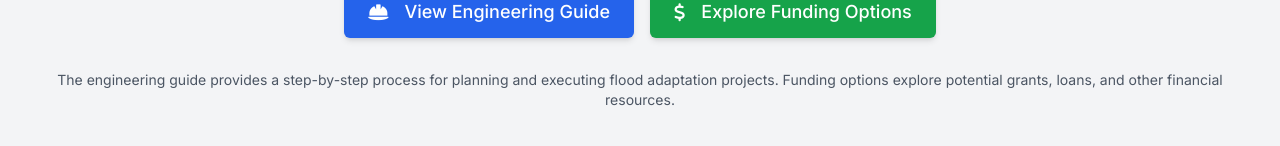
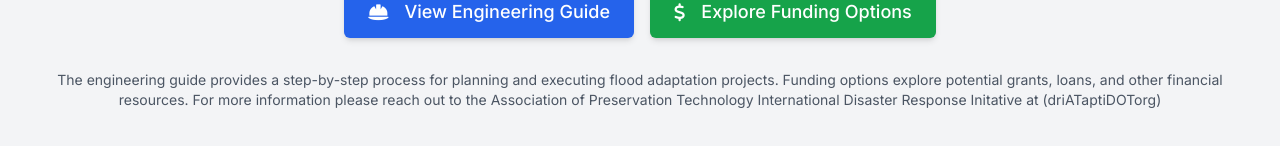
Before and after one commit to rkn2/vthistflood, a React (Vite) app: page / in a window 1280 px wide. Shown: the part 654-800 px from the top of the page. Built offline with nearby package versions, Linux system fonts and the light colour scheme.

Commit message:
added email for DRI

```diff
--- a/src/data.js
+++ b/src/data.js
@@ -12,7 +12,7 @@ export const siteData = [
             { text: 'View Engineering Guide', icon: 'fa-hard-hat', target: 'engineering-hub', style: 'bg-blue-600 hover:bg-blue-500' },
             { text: 'Explore Funding Options', icon: 'fa-dollar-sign', target: 'funding-options', style: 'bg-green-600 hover:bg-green-500' }
         ],
-        footerText: 'The engineering guide provides a step-by-step process for planning and executing flood adaptation projects. Funding options explore potential grants, loans, and other financial resources.'
+        footerText: 'The engineering guide provides a step-by-step process for planning and executing flood adaptation projects. Funding options explore potential grants, loans, and other financial resources. For more information please reach out to the Association of Preservation Technology International Disaster Response Initative at (driATaptiDOTorg)'
     },
     // 2. Funding Options Page
     {
```
